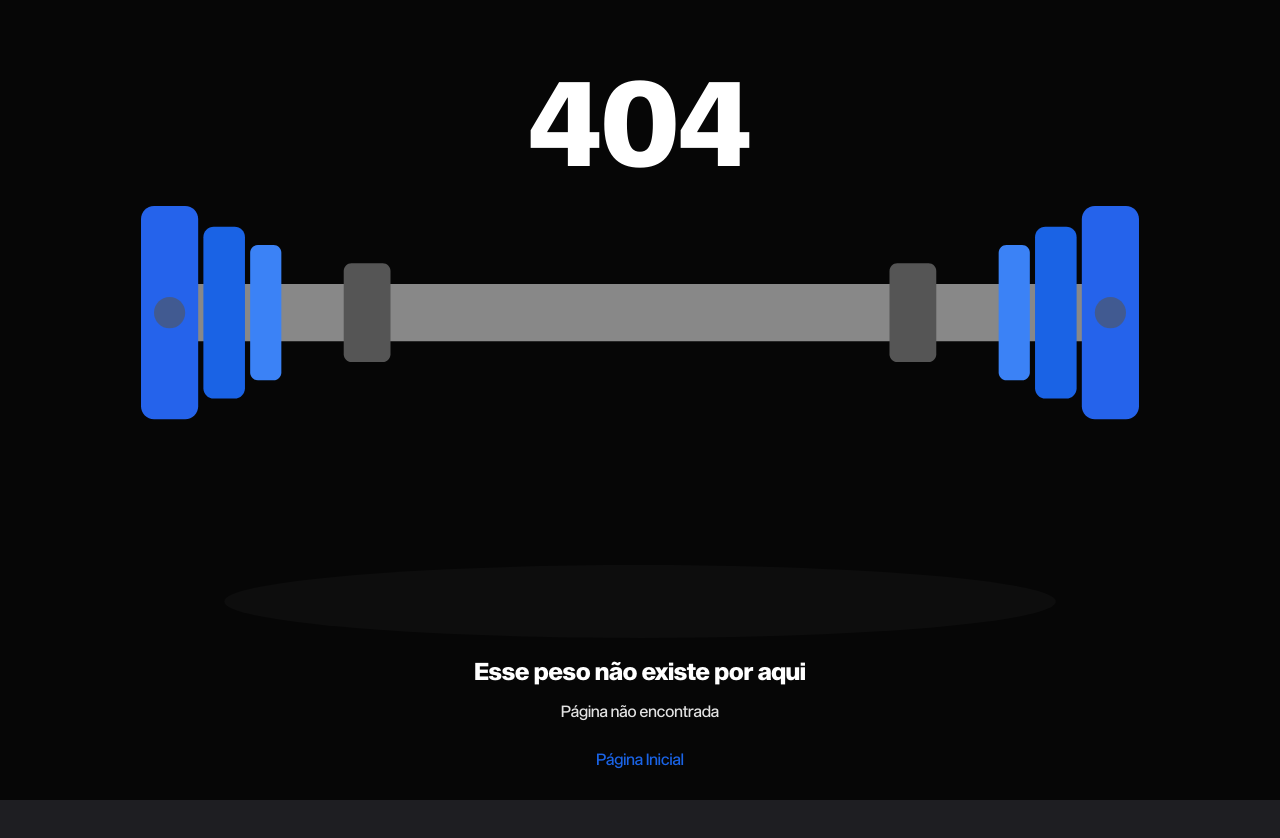
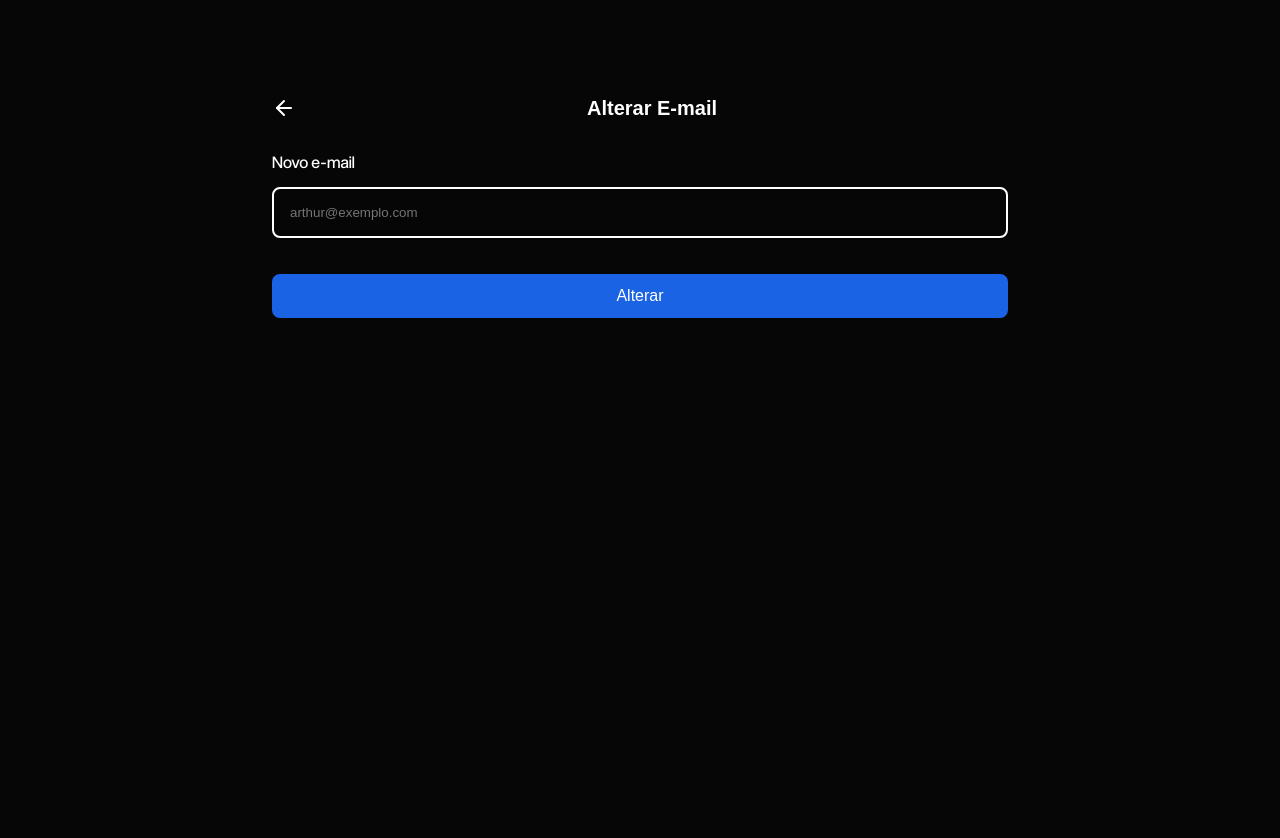
Before and after one commit to PI-CCOMP/impacto-gym, a React (Vite) app: page /dashboard/configuracoes/alterar-email in a window 1280 px wide. Before the commit this address had no page. Shown: the top 838 px of the page. Before the commit the page ends 800 px from the top, so only its background shows below. Built offline with nearby package versions, Linux system fonts and the light colour scheme.

Commit message:
feat: dashboard settings

```diff
--- a/src/components/MeatballsMenu/index.tsx
+++ b/src/components/MeatballsMenu/index.tsx
@@ -22,7 +22,7 @@ export function MeatballsMenu() {
       {open && (
         <ul className={styles.meatballsMenuOptions}>
           <li>
-            <Link to={"/configuracao"}>
+            <Link to={"/configuracoes"}>
               <Settings />
               Configurações
             </Link>
--- a/src/components/MenuItem/index.tsx
+++ b/src/components/MenuItem/index.tsx
@@ -1,23 +1,26 @@
 import { Link } from "react-router-dom";
-
 import styles from "./styles.module.css";
-
 import { ChevronRight } from "lucide-react";
 
 type MenuItemProps = {
   sectionTitle: string;
   page: string;
+  basePath?: string;
   children: React.ReactNode;
 };
 
-export function MenuItem({ sectionTitle, page, children }: MenuItemProps) {
+export function MenuItem({
+  sectionTitle,
+  page,
+  basePath = "configuracoes",
+  children,
+}: MenuItemProps) {
   return (
-    <Link to={`/configuracao/${page}`}>
+    <Link to={`/${basePath}/${page}`}>
       <div className={styles.container}>
         {sectionTitle && (
           <span className={styles.sectionTitle}>{sectionTitle}</span>
         )}
-
         <div className={styles.menuItem}>
           <div className={styles.leftContent}>{children}</div>
           <ChevronRight className={styles.icon} />
--- /dev/null
+++ b/src/pages/Dashboard/DashboardChangeEmail.tsx
@@ -0,0 +1,59 @@
+import { useState } from "react";
+import { useNavigate } from "react-router-dom";
+
+import { DashboardGrid } from "../../components/DashboardGrid";
+import { Container } from "../../components/Container";
+import { PageHeader } from "../../components/PageHeader";
+import { Input } from "../../components/Input/input";
+import { Button } from "../../components/Button";
+
+import { validateEmailRequired } from "../../validators";
+import { Wrapper } from "../../components/Wrapper";
+
+export function DashboardChangeEmail() {
+  const navigate = useNavigate();
+  const [value, setValue] = useState("");
+  const [error, setError] = useState("");
+  const [touched, setTouched] = useState(false);
+  const [submitAttempted, setSubmitAttempted] = useState(false);
+
+  function handleChange(e: React.ChangeEvent<HTMLInputElement>) {
+    setValue(e.target.value);
+    setTouched(true);
+    setError(validateEmailRequired(e.target.value));
+  }
+
+  function handleSubmit(e: React.FormEvent<HTMLFormElement>) {
+    e.preventDefault();
+    setSubmitAttempted(true);
+    const newError = validateEmailRequired(value);
+    setError(newError);
+    if (newError) return;
+    console.log("Alterar e-mail:", value);
+    // navigate para MFA depois
+  }
+
+  return (
+    <Container>
+      <Wrapper>
+        <Container>
+          <PageHeader onBack={() => navigate(-1)}>Alterar E-mail</PageHeader>
+          <form onSubmit={handleSubmit}>
+            <Input
+              labelText="Novo e-mail"
+              type="email"
+              id="email"
+              name="email"
+              placeholder="arthur@exemplo.com"
+              value={value}
+              onChange={handleChange}
+              errorMessage={touched || submitAttempted ? error : ""}
+              autoComplete="email"
+            />
+            <Button type="submit">Alterar</Button>
+          </form>
+        </Container>
+      </Wrapper>
+    </Container>
+  );
+}
--- /dev/null
+++ b/src/pages/Dashboard/DashboardSettings.tsx
@@ -0,0 +1,33 @@
+import { DashboardGrid } from "../../components/DashboardGrid";
+import { SideMenu } from "../../components/SideMenu";
+import { Container } from "../../components/Container";
+import { MenuItem } from "../../components/MenuItem";
+
+import { Mail, RectangleEllipsis } from "lucide-react";
+
+export function DashboardSettings() {
+  return (
+    <DashboardGrid>
+      <SideMenu />
+      <Container>
+        <h1>Configurações</h1>
+        <MenuItem
+          sectionTitle="E-mail"
+          page="alterar-email"
+          basePath="dashboard/configuracoes"
+        >
+          <Mail />
+          Alterar E-mail
+        </MenuItem>
+        <MenuItem
+          sectionTitle="Senha"
+          page="alterar-senha"
+          basePath="dashboard/configuracoes"
+        >
+          <RectangleEllipsis />
+          Alterar Senha
+        </MenuItem>
+      </Container>
+    </DashboardGrid>
+  );
+}
--- a/src/pages/Member/Profile.tsx
+++ b/src/pages/Member/Profile.tsx
@@ -1,3 +1,4 @@
+import { useRef, useState } from "react";
 import { Container } from "../../components/Container";
 import { PageHeader } from "../../components/PageHeader";
 import { MenuItem } from "../../components/MenuItem";
@@ -9,12 +10,34 @@ import { Mail, RectangleEllipsis } from "lucide-react";
 import { mockUser } from "../../mocks/mockData";
 
 export function Profile() {
+  const [photo, setPhoto] = useState(mockUser.profilePhoto);
+  const inputRef = useRef<HTMLInputElement>(null);
+
+  function handlePhotoChange(e: React.ChangeEvent<HTMLInputElement>) {
+    const file = e.target.files?.[0];
+    if (!file) return;
+    const url = URL.createObjectURL(file);
+    setPhoto(url);
+  }
+
   return (
     <Container>
       <PageHeader>Modificar Perfil</PageHeader>
       <div className={styles.profile}>
-        <img src={mockUser.profilePhoto} className={styles.profilePhoto} />
-        <button className={styles.btnChangePassword}>Alterar Senha</button>
+        <img src={photo} className={styles.profilePhoto} />
+        <button
+          className={styles.btnChangePassword}
+          onClick={() => inputRef.current?.click()}
+        >
+          Alterar Foto
+        </button>
+        <input
+          ref={inputRef}
+          type="file"
+          accept=".jpg,.jpeg,.png,.svg"
+          style={{ display: "none" }}
+          onChange={handlePhotoChange}
+        />
       </div>
       <MenuItem sectionTitle="E-mail" page="alterar-email">
         <Mail />
--- a/src/routes/index.tsx
+++ b/src/routes/index.tsx
@@ -35,6 +35,8 @@ import { DashboardTrainingDetail } from "../pages/Dashboard/DashboardTrainingDet
 import { DashboardEditTraining } from "../pages/Dashboard/DashboardEditTraining";
 import { DashboardHelp } from "../pages/Dashboard/DashboardHelp";
 import { DashboardAlert } from "../pages/Dashboard/DashboardAlert";
+import { DashboardSettings } from "../pages/Dashboard/DashboardSettings";
+import { DashboardChangeEmail } from "../pages/Dashboard/DashboardChangeEmail";
 
 export function AppRoutes() {
   const location = useLocation();
@@ -59,14 +61,14 @@ export function AppRoutes() {
         <Route path="/avisos" element={<Alert />} />
         <Route path="/historico" element={<History />} />
         <Route path="/historico/:id" element={<HistoryDetail />} />
-        <Route path="/configuracao" element={<Settings />} />
-        <Route path="/configuracao/perfil" element={<Profile />} />
-        <Route path="/configuracao/faq" element={<Faq />} />
+        <Route path="/configuracoes" element={<Settings />} />
+        <Route path="/configuracoes/perfil" element={<Profile />} />
+        <Route path="/configuracoes/faq" element={<Faq />} />
         <Route
-          path="/configuracao/alterar-senha"
+          path="/configuracoes/alterar-senha"
           element={<ForgotPassword />}
         />
-        <Route path="/configuracao/alterar-email" element={<ChangeEmail />} />
+        <Route path="/configuracoes/alterar-email" element={<ChangeEmail />} />
       </Route>
 
       <Route element={<DashboardLayout />}>
@@ -96,6 +98,14 @@ export function AppRoutes() {
           element={<DashboardHelp />}
         />
         <Route path="/dashboard/avisos" element={<DashboardAlert />} />
+        <Route
+          path="/dashboard/configuracoes"
+          element={<DashboardSettings />}
+        />
+        <Route
+          path="/dashboard/configuracoes/alterar-email"
+          element={<DashboardChangeEmail />}
+        />
       </Route>
 
       <Route path="*" element={<Page404 />} />
```
